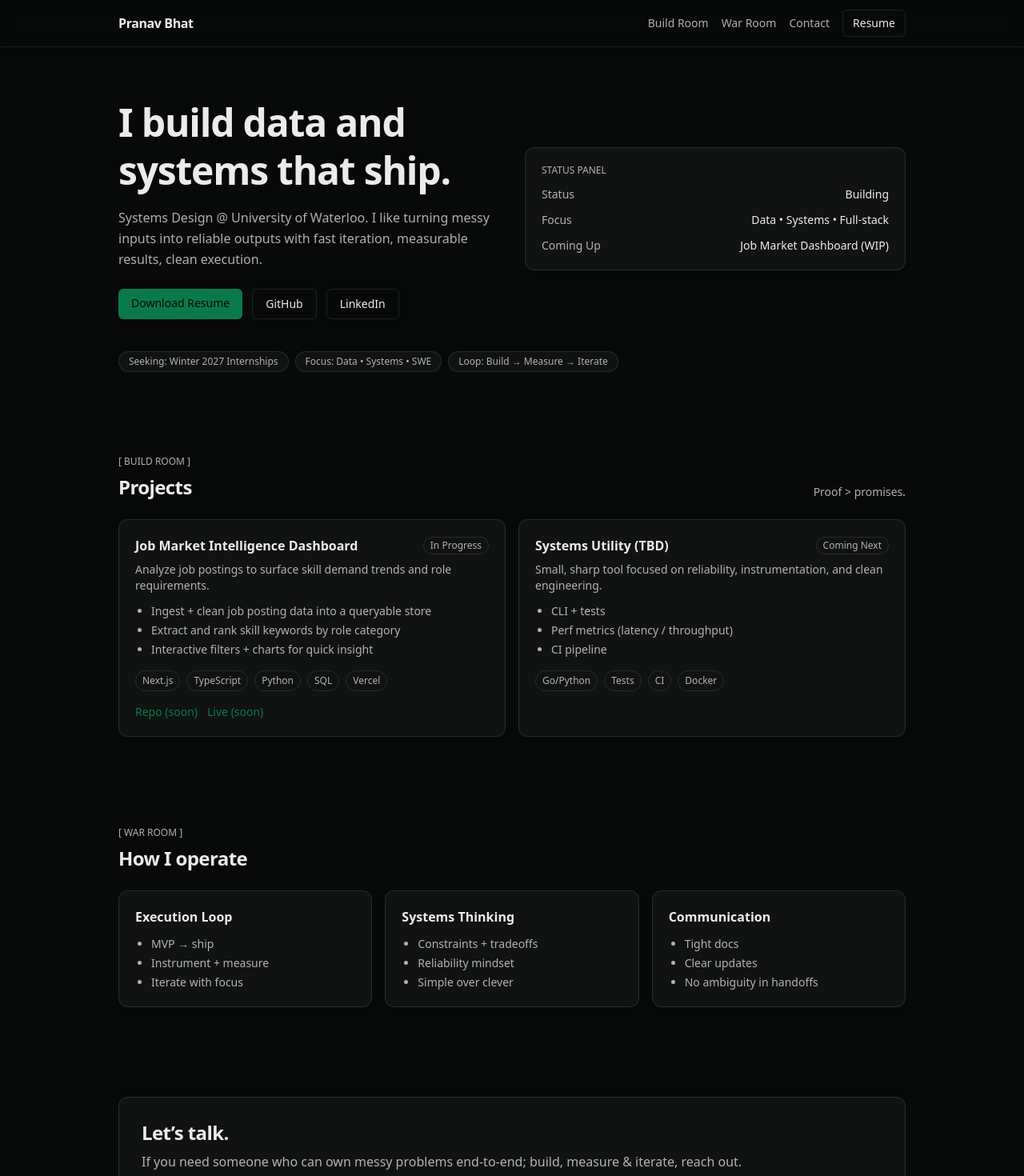
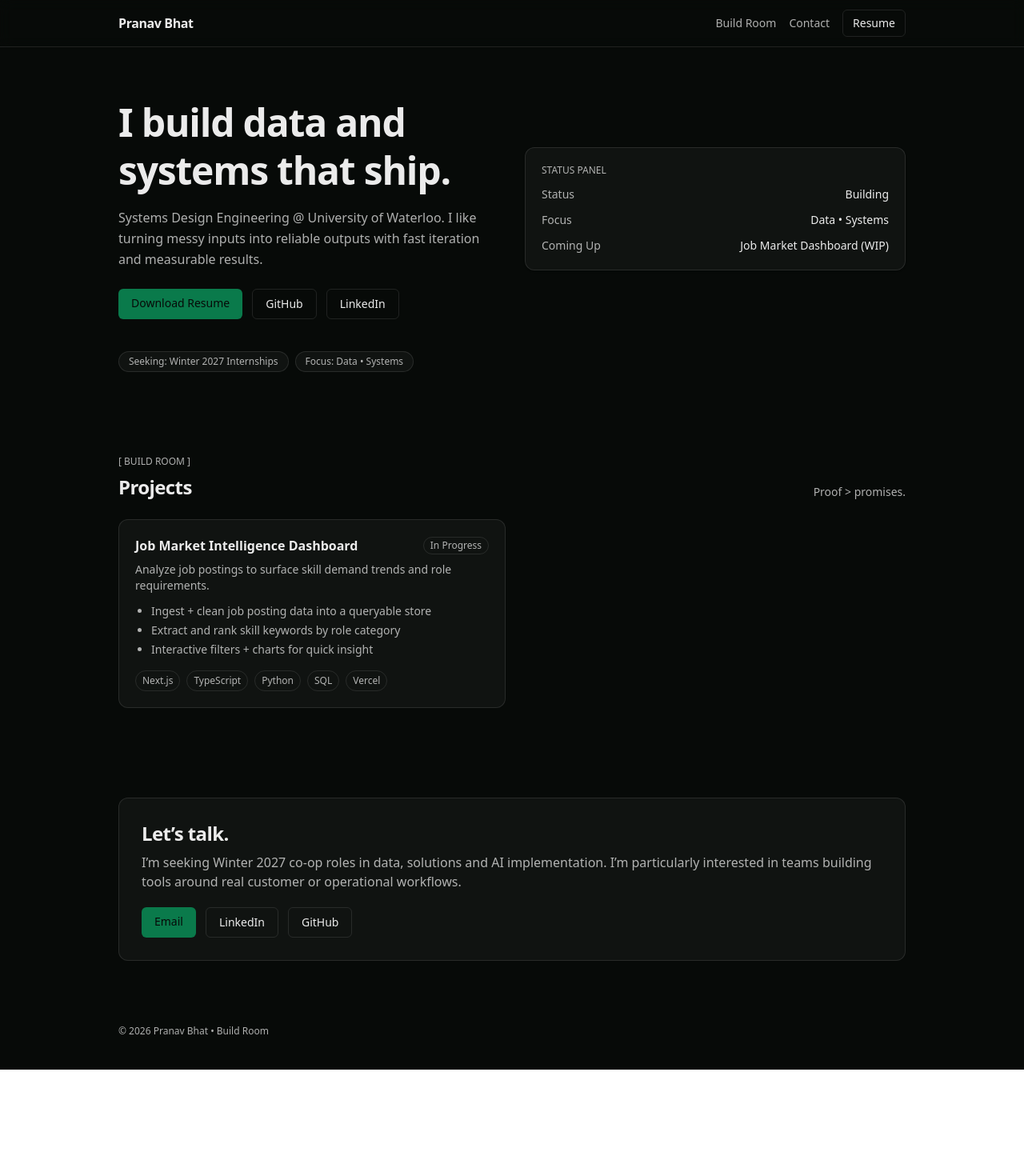
Before and after one commit to bhat-pranav/portfolio, a Next.js app: page / in a window 1280 px wide. Shown: the top 1470 px of the page at 80% size. After the commit the page ends 1337 px from the top, so only its background shows below. Built offline with nearby package versions, Linux system fonts and the light colour scheme.

Commit message:
remove stale content

```diff
--- a/src/app/page.tsx
+++ b/src/app/page.tsx
@@ -1,9 +1,8 @@
-import { ContactSection } from "@/components/ContactSection";
-import { Hero } from "@/components/Hero";
-import { ProjectsSection } from "@/components/ProjectsSection";
-import { SiteFooter } from "@/components/SiteFooter";
-import { SiteNav } from "@/components/SiteNav";
-import { WarRoomSection } from "@/components/WarRoomSection";
+import { ContactSection } from "@/components/contact-section";
+import { Hero } from "@/components/hero";
+import { ProjectsSection } from "@/components/projects-section";
+import { SiteFooter } from "@/components/site-footer";
+import { SiteNav } from "@/components/site-nav";
 
 export default function Home() {
   return (
@@ -16,7 +15,6 @@ export default function Home() {
       <SiteNav />
       <Hero />
       <ProjectsSection />
-      <WarRoomSection />
       <ContactSection />
       <SiteFooter />
     </main>
--- a/src/components/Hero.tsx
+++ b/src/components/Hero.tsx
@@ -9,8 +9,8 @@ export function Hero() {
             </h1>
 
             <p className="mt-4 text-base leading-relaxed text-[var(--muted)]">
-              Systems Design @ University of Waterloo. I like turning messy inputs into reliable
-              outputs with fast iteration, measurable results, clean execution.
+              Systems Design Engineering @ University of Waterloo. I like turning messy inputs into
+              reliable outputs with fast iteration and measurable results.
             </p>
 
             <div className="mt-6 flex flex-wrap gap-3">
@@ -48,7 +48,7 @@ export function Hero() {
               </div>
               <div className="flex items-center justify-between">
                 <span className="text-[var(--muted)]">Focus</span>
-                <span className="font-medium">Data • Systems • Full-stack</span>
+                <span className="font-medium">Data • Systems</span>
               </div>
               <div className="flex items-center justify-between">
                 <span className="text-[var(--muted)]">Coming Up</span>
@@ -61,11 +61,7 @@ export function Hero() {
 
       <section className="mx-auto max-w-5xl px-5 pb-12">
         <div className="flex flex-wrap gap-2">
-          {[
-            "Seeking: Winter 2027 Internships",
-            "Focus: Data • Systems • SWE",
-            "Loop: Build → Measure → Iterate",
-          ].map((t) => (
+          {["Seeking: Winter 2027 Internships", "Focus: Data • Systems"].map((t) => (
             <span
               key={t}
               className="rounded-full border border-[var(--border)] bg-[var(--panel)] px-3 py-1 text-xs text-[var(--muted)]"
--- a/src/components/WarRoomSection.tsx
+++ /dev/null
@@ -1,40 +0,0 @@
-import { SectionHeader } from "@/components/SectionHeader";
-
-const operations = [
-  {
-    title: "Execution Loop",
-    bullets: ["MVP → ship", "Instrument + measure", "Iterate with focus"],
-  },
-  {
-    title: "Systems Thinking",
-    bullets: ["Constraints + tradeoffs", "Reliability mindset", "Simple over clever"],
-  },
-  {
-    title: "Communication",
-    bullets: ["Tight docs", "Clear updates", "No ambiguity in handoffs"],
-  },
-];
-
-export function WarRoomSection() {
-  return (
-    <section id="war" className="mx-auto max-w-5xl px-5 py-14">
-      <SectionHeader label="[ WAR ROOM ]" title="How I operate" />
-
-      <div className="grid gap-4 md:grid-cols-3">
-        {operations.map((p) => (
-          <div
-            key={p.title}
-            className="rounded-xl border border-[var(--border)] bg-[var(--panel)] p-5"
-          >
-            <h3 className="font-semibold">{p.title}</h3>
-            <ul className="mt-3 list-disc space-y-1 pl-5 text-sm text-[var(--muted)]">
-              {p.bullets.map((b) => (
-                <li key={b}>{b}</li>
-              ))}
-            </ul>
-          </div>
-        ))}
-      </div>
-    </section>
-  );
-}
--- a/src/components/ContactSection.tsx
+++ b/src/components/contact-section.tsx
@@ -4,8 +4,9 @@ export function ContactSection() {
       <div className="rounded-xl border border-[var(--border)] bg-[var(--panel)] p-7">
         <h2 className="text-2xl font-semibold tracking-tight">Let’s talk.</h2>
         <p className="mt-2 text-[var(--muted)]">
-          If you need someone who can own messy problems end-to-end; build, measure & iterate, reach
-          out.
+          I’m seeking Winter 2027 co-op roles in data, solutions and AI implementation. I’m
+          particularly interested in teams building tools around real customer or operational
+          workflows.
         </p>
         <div className="mt-5 flex flex-wrap gap-3">
           <a
--- a/src/components/ProjectCard.tsx
+++ b/src/components/project-card.tsx
@@ -26,19 +26,6 @@ export function ProjectCard({ project }: ProjectCardProps) {
           </span>
         ))}
       </div>
-      {project.links && project.links.length > 0 ? (
-        <div className="mt-4 flex gap-3 text-sm">
-          {project.links.map((link) => (
-            <a
-              key={link.label}
-              href={link.href}
-              className="text-[var(--accent)] hover:underline"
-            >
-              {link.label}
-            </a>
-          ))}
-        </div>
-      ) : null}
     </div>
   );
 }
--- a/src/components/ProjectsSection.tsx
+++ b/src/components/projects-section.tsx
@@ -1,5 +1,5 @@
-import { ProjectCard } from "@/components/ProjectCard";
-import { SectionHeader } from "@/components/SectionHeader";
+import { ProjectCard } from "@/components/project-card";
+import { SectionHeader } from "@/components/section-header";
 import { projects } from "@/data/projects";
 
 export function ProjectsSection() {
--- a/src/components/SiteFooter.tsx
+++ b/src/components/site-footer.tsx
@@ -1,7 +1,7 @@
 export function SiteFooter() {
   return (
     <footer className="mx-auto max-w-5xl px-5 pb-10 pt-6 text-xs text-[var(--muted)]">
-      © {new Date().getFullYear()} Pranav Bhat • Built Room / War Room
+      © {new Date().getFullYear()} Pranav Bhat • Build Room
     </footer>
   );
 }
--- a/src/components/SiteNav.tsx
+++ b/src/components/site-nav.tsx
@@ -6,9 +6,6 @@ export function SiteNav() {
         <nav className="flex items-center gap-4 text-sm text-[var(--muted)]">
           <a href="#build" className="hover:text-[var(--text)]">
             Build Room
-          </a>
-          <a href="#war" className="hover:text-[var(--text)]">
-            War Room
           </a>
           <a href="#contact" className="hover:text-[var(--text)]">
             Contact
--- a/src/data/projects.ts
+++ b/src/data/projects.ts
@@ -12,14 +12,5 @@ export const projects: Project[] = [
       "Interactive filters + charts for quick insight",
     ],
     stack: ["Next.js", "TypeScript", "Python", "SQL", "Vercel"],
-    links: [{ label: "Repo (soon)" }, { label: "Live (soon)" }],
-  },
-  {
-    title: "Systems Utility (TBD)",
-    status: "Coming Next",
-    description:
-      "Small, sharp tool focused on reliability, instrumentation, and clean engineering.",
-    bullets: ["CLI + tests", "Perf metrics (latency / throughput)", "CI pipeline"],
-    stack: ["Go/Python", "Tests", "CI", "Docker"],
   },
 ];
--- a/src/types/project.ts
+++ b/src/types/project.ts
@@ -1,13 +1,7 @@
-export type ProjectLink = {
-  label: string;
-  href?: string;
-};
-
 export type Project = {
   title: string;
   status: string;
   description: string;
   bullets: string[];
   stack: string[];
-  links?: ProjectLink[];
 };
```
Also changed, not shown: src/components/section-header.tsx (renamed from src/components/SectionHeader.tsx).
